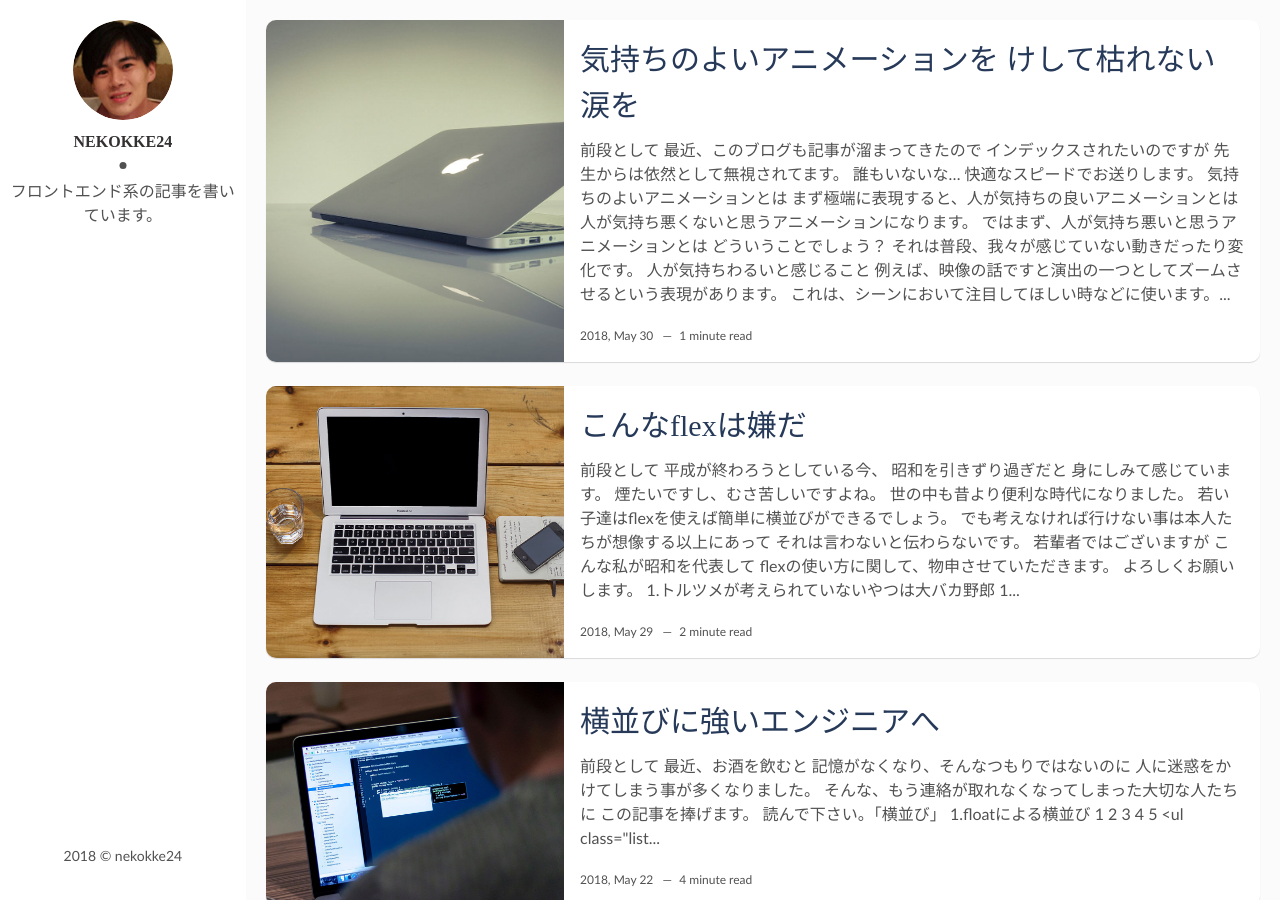
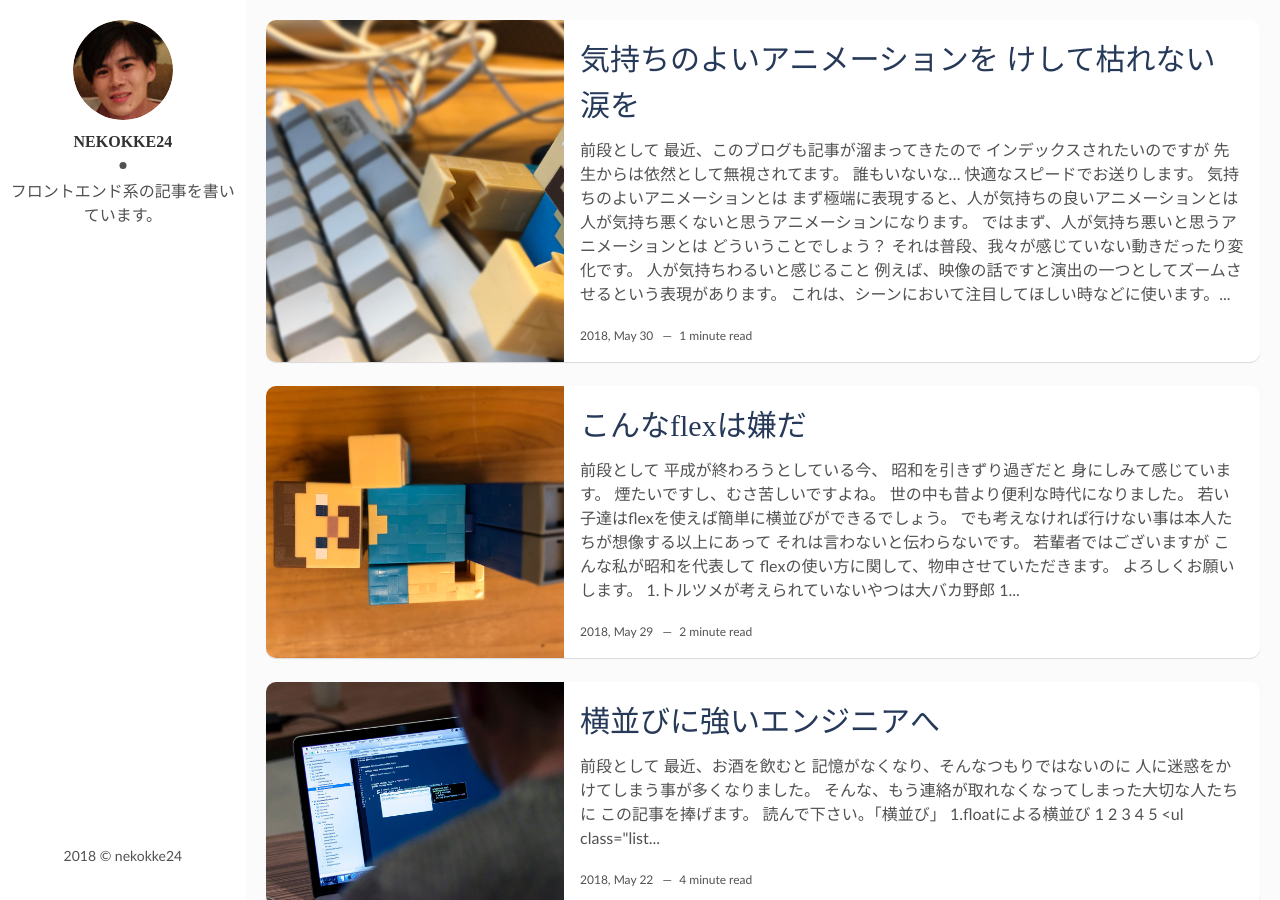
Before and after one commit to nekokke24/nekokke24.github.io, a Jekyll site: the page built from index.html, in a window 1280 px wide and 900 px high. Built offline with Jekyll 4.4.1, drawn with Linux system fonts in a browser that asks for light colours; some web fonts are replaced; the list of posts is cut into pages by our own code.

Commit message:
ref.ope.000.d.sato

```diff
--- a/_posts/2018-05-30-yoko-flex.markdown
+++ b/_posts/2018-05-30-yoko-flex.markdown
@@ -3,7 +3,7 @@ layout: post
 title: こんなflexは嫌だ
 date: 2018-05-30 00:00:00 +0900
 description: こんなflexは嫌だ
-img: thumbnail-mac.jpg
+img: thumbnail-180530.png
 tags: [Css]
 ---
 <style>
--- a/_posts/2018-05-31-animation.markdown
+++ b/_posts/2018-05-31-animation.markdown
@@ -3,7 +3,7 @@ layout: post
 title: 気持ちのよいアニメーションを けして枯れない涙を
 date: 2018-05-31 00:00:00 +0900
 description: 気持ちのよいアニメーションについて
-img: thumbnail-workflow.jpg
+img: thumbnail-180531.png
 tags: [Css]
 ---
 
```
Also changed, not shown: assets/img/thumbnail-180530.png (added), assets/img/thumbnail-180531.png (added).
